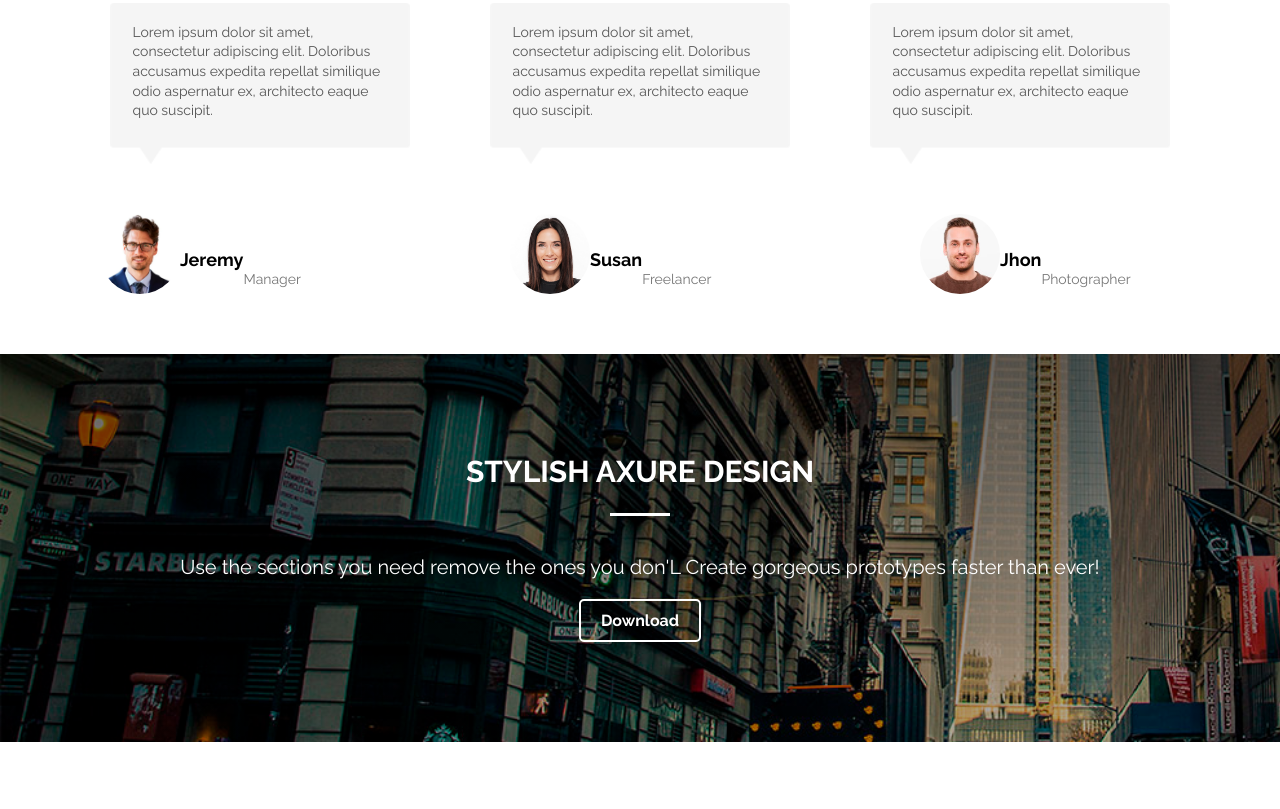
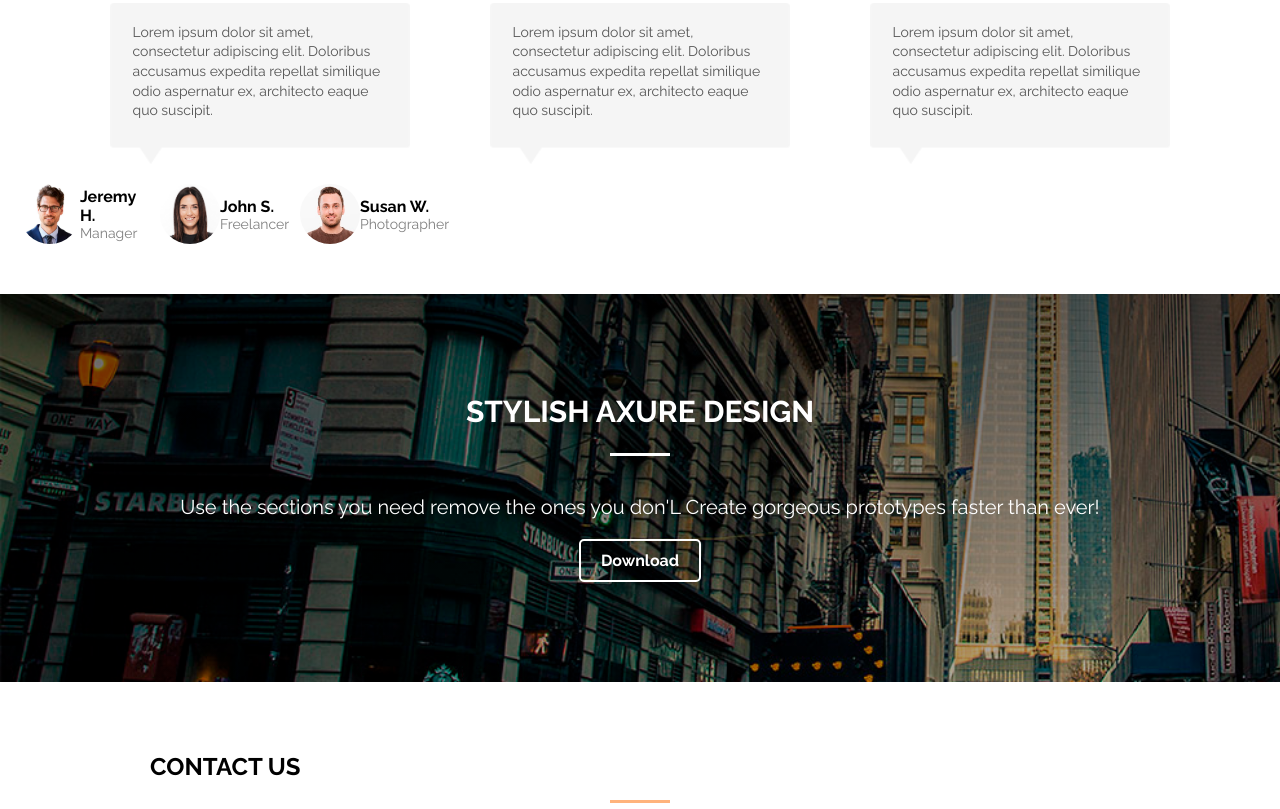
Before and after one commit to Jeronimo765/proyectoAxit2, a plain HTML site: page index.html in a window 1280 px wide. Shown: the part 6438-7247 px from the top of the page. Drawn offline with Linux system fonts and the light colour scheme.

Commit message:
Envio proyecto Axit con ya casi terminado sus media quaris

```diff
--- a/index.html
+++ b/index.html
@@ -376,27 +376,26 @@
                     <div class="img-persona1">
                         <img src="assets/images/01.jpg" alt="">
                         <div class="nombres1">
-                                <p class="jeremy">Jeremy </p>
+                            <p class="jeremy">Jeremy H.</p>
                             <p class="manager1">Manager</p>
                         </div>
                     </div>
-
-
                     <div class="img-persona2">
                         <img src="assets/images/02.jpg" alt="">
                         <div class="nombres2">
-                                <p class="susan">Susan </p>
+                            <p class="jhon">John S.</p>
                             <p class="freelancer">Freelancer</p>
                         </div>
                     </div>
                     <div class="img-persona3">
                         <img src="assets/images/03.jpg" alt="">
                         <div class="nombres3">
-                                <p class="jhon">Jhon </p>
+                            <p class="susan">Susan W.</p>
                             <p class="photographer">Photographer</p>
                         </div>
                     </div>
                 </div>
+
             </div>
 
         </div>
--- a/styles/style.css
+++ b/styles/style.css
@@ -627,106 +627,53 @@ button {
 
 .personas {
     display: flex;
-    justify-content: center;
-    gap: 150px;
-    margin-top: 50px;
+    gap: 40px;
+    margin-top: 20px;
+
 }
 
-.personas div {
+.personas .img-persona1 {
+    margin-left: 20px;
+}
+
+.personas>div {
     display: flex;
-    flex-direction: row;
     align-items: center;
-    text-align: center;
-    margin-right: 160px;
 }
 
 .personas img {
-    width: 80px;
-    height: 80px;
+    width: 60px;
+    height: 60px;
     border-radius: 50%;
-    margin-bottom: 10px;
 }
 
-.personas h3 {
-    margin: 0;
-    font-size: 16px;
-    font-weight: bold;
-    color: #222;
+.nombres1,
+.nombres2,
+.nombres3 {
+    display: flex;
+    flex-direction: column;
 }
 
-.personas p {
-    margin: 0;
-    font-size: 14px;
-    color: #777;
-}
-
-.titulo-contact {
-    text-align: center;
-}
-
-.parrafo-contact {
-    text-align: center;
-}
-
-.nombres1 {
-    display: flex;
-    flex-direction: column;
-    align-items: flex-start;
-}
-
-.nombres1 .jeremy {
-    color: #000;
-    font-size: 18px;
-    font-weight: bold;
+.nombres1 p,
+.nombres2 p,
+.nombres3 p {
     margin: 0;
 }
 
-.nombres1 .manager1 {
-    font-size: 14px;
-    color: #777;
-    margin-top: 40px;
-    margin-right: 170px;
+.jeremy,
+.susan,
+.jhon {
+    font-weight: bold;
+    font-size: 16px;
 }
 
-.nombres2 {
-    display: flex;
-    flex-direction: column;
-    align-items: flex-start;
+.manager1,
+.freelancer,
+.photographer {
+    font-size: 14px;
+    color: gray;
 }
 
-.nombres2 .susan {
-    color: #000;
-    font-size: 18px;
-    font-weight: bold;
-    margin: 0;
-}
-
-.nombres2 .freelancer {
-    font-size: 14px;
-    color: #777;
-    margin-top: 40px;
-    margin-right: 170px;
-}
-
-.nombres3 {
-    display: flex;
-    flex-direction: column;
-    align-items: flex-start;
-}
-
-.nombres3 .jhon {
-    color: #000;
-    font-size: 18px;
-    font-weight: bold;
-    margin: 0;
-}
-
-.nombres3 .photographer {
-    font-size: 14px;
-    color: #777;
-    margin-top: 40px;
-    margin-right: 170px;
-}
 
 .contenedor-calle {
     background-image: linear-gradient(to bottom,
```
Lines whose indentation alone changed are shown as unchanged.
